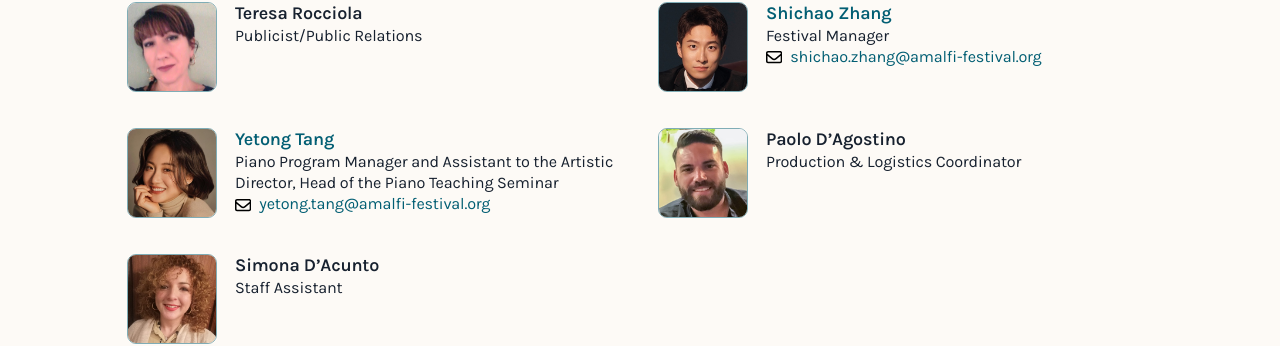
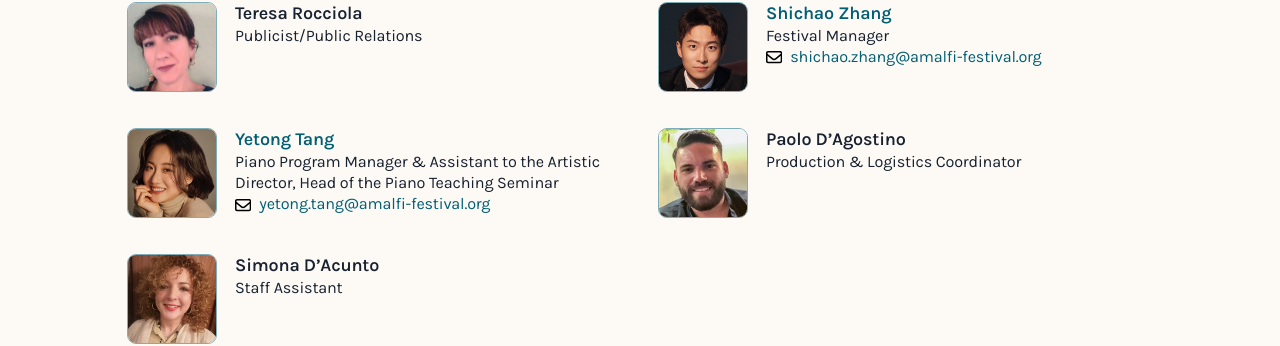
Before and after one commit to Amalfi-Festival/amalfi-festival-org, a Jekyll site: the page built from staff.md, in a window 1280 px wide. Shown: the part 454-800 px from the top of the page. Built offline with Jekyll 4.4.1, drawn with Linux system fonts in a browser that asks for light colours.

Commit message:
Update staff.yaml
Ampersand for Yetong

```diff
--- a/_data/staff.yaml
+++ b/_data/staff.yaml
@@ -34,7 +34,7 @@
   email: shichao.zhang@amalfi-festival.org
   person-slug: Shichao-Zhang
 - name: Yetong Tang
-  title: Piano Program Manager and Assistant to the Artistic Director, Head of the Piano Teaching Seminar
+  title: Piano Program Manager & Assistant to the Artistic Director, Head of the Piano Teaching Seminar
   email: yetong.tang@amalfi-festival.org
   person-slug: Yetong-Tang
 - name: Paolo D'Agostino
```
